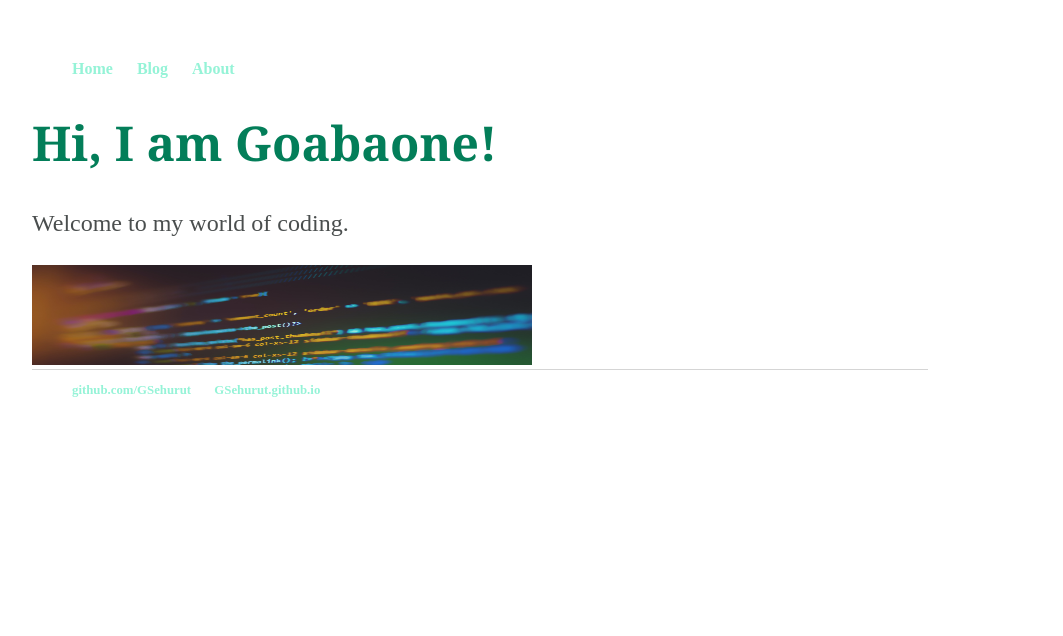
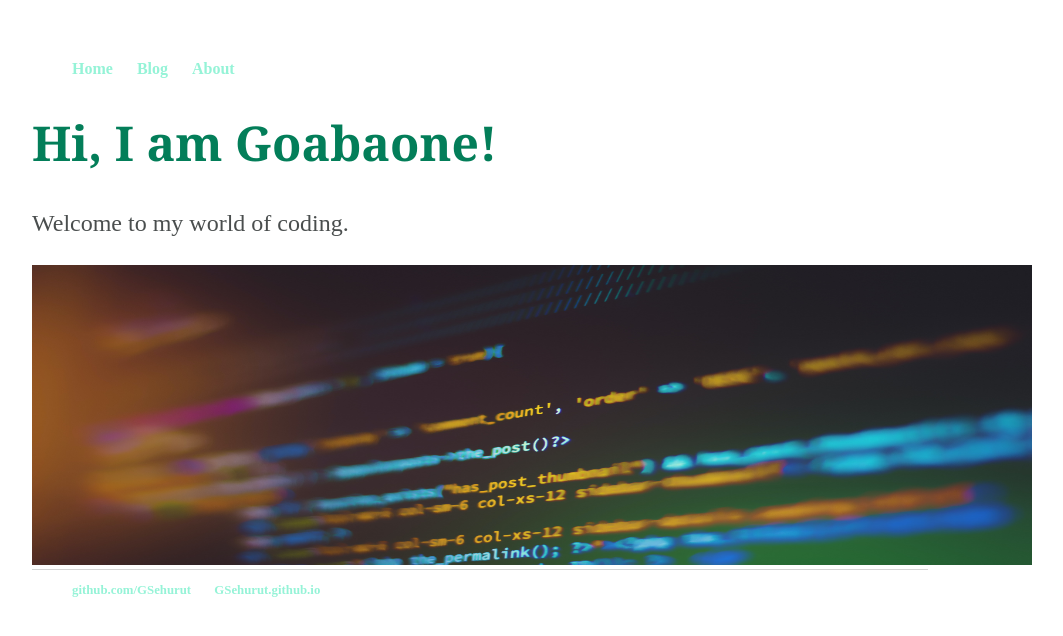
Before and after one commit to GSehurut/GSehurut.github.io, a Jekyll site: the page built from index.html, in a window 1280 px wide. Shown: the top 636 px of the page, without its empty margins (160-1223 px from the left). Built offline with Jekyll 4.4.1, drawn with Linux system fonts in a browser that asks for light colours.

Commit message:
Update index.html

```diff
--- a/index.html
+++ b/index.html
@@ -5,5 +5,5 @@ title: Web Programming
 <div class="blurb">
       <h1>Hi, I am Goabaone!</h1>
       <p>Welcome to my world of coding.</p>
-      <img src="/pictures/coding.jpg" width=500px height=100px>
+      <img src="/pictures/coding.jpg" width=1000px height=300px>
 </div>
```
